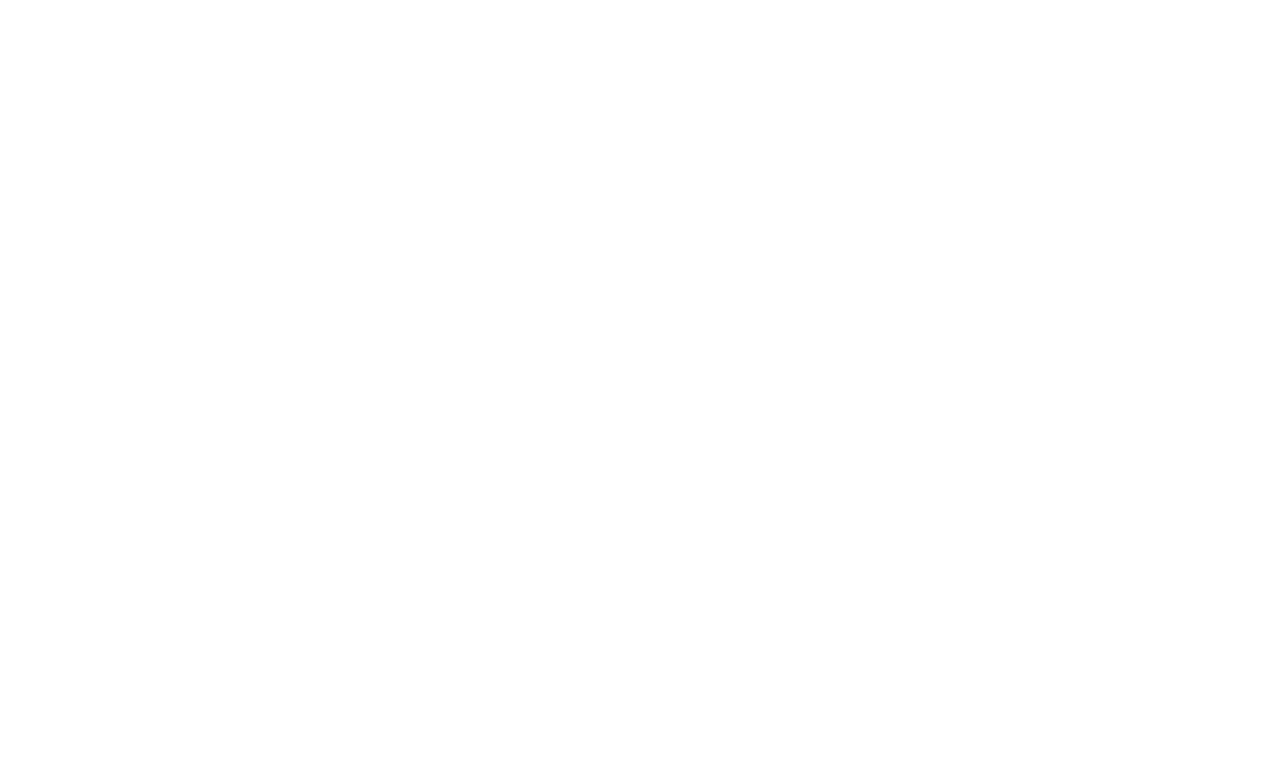
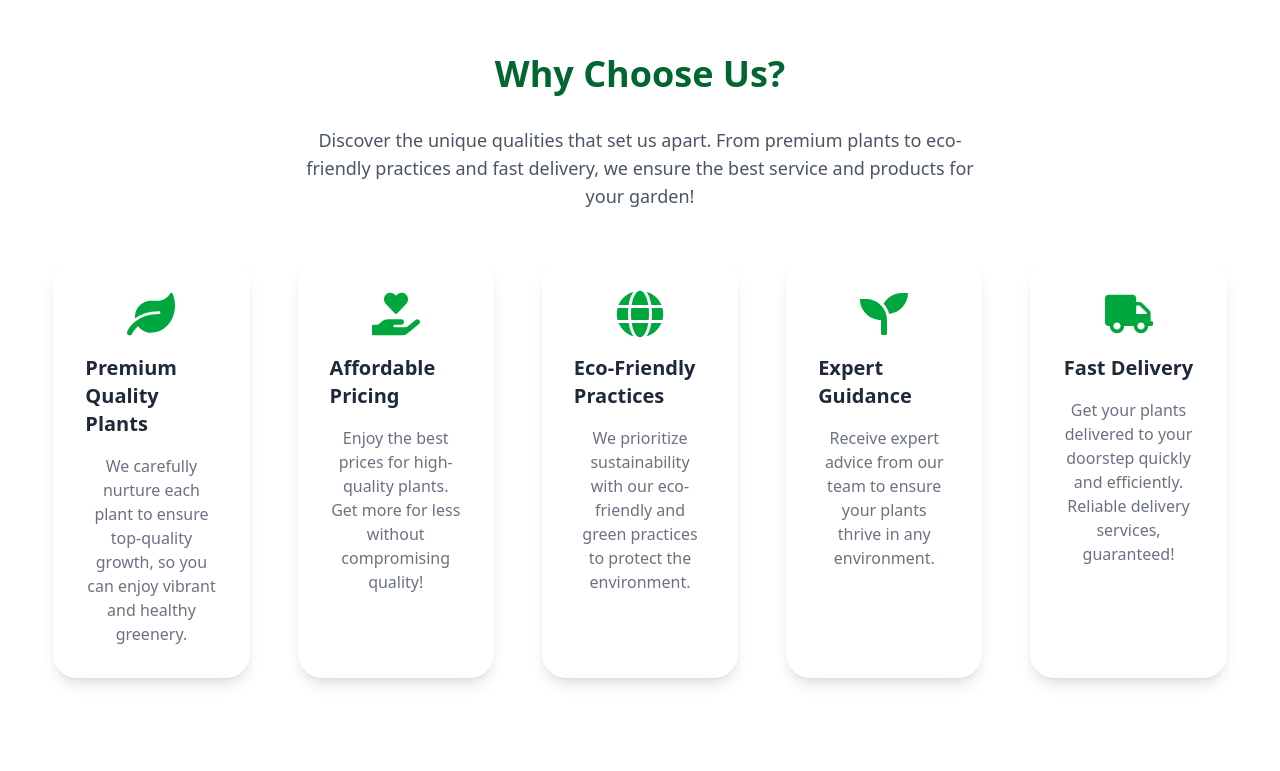
Before and after one commit to Faysal2123/Plant-Paradise-Client, a React (Vite) app: page / in a window 1280 px wide. Shown: the part 2018-2789 px from the top of the page. Before the commit the page ends 1340 px from the top, so only its background shows below. Built offline with nearby package versions, Linux system fonts and the light colour scheme; no server answers.

Commit message:
Add plant listing page with dynamic data and styling

```diff
--- /dev/null
+++ b/src/Component/Home/CustomerReviews.jsx
@@ -0,0 +1,45 @@
+import React, { useEffect, useState } from 'react';
+
+const CustomerReviews = () => {
+    const[reviews,setReviews]=useState('')
+    useEffect(()=>{
+        fetch('http://localhost:5000/reviews')
+        .then(res=>res.json())
+        .then(data=>setReviews(data))
+    },[])
+    return (
+        <div className="max-w-6xl mx-auto p-8">
+      <h2 className="text-3xl font-extrabold text-center text-gray-800 mb-6">
+        What Our Customers Say
+      </h2>
+      <div className="grid sm:grid-cols-1 md:grid-cols-2 lg:grid-cols-3 gap-6">
+        {reviews.map((review) => (
+          <div
+            key={review._id}
+            className="bg-white p-6 rounded-xl shadow-lg transform hover:scale-105 transition duration-300"
+          >
+            <div className="flex items-center gap-4 mb-4">
+              <img
+                src={review.image}
+                alt={review.name}
+                className="w-14 h-14 rounded-full border-2 border-blue-500"
+              />
+              <div>
+                <h3 className="text-lg font-semibold text-gray-700">
+                  {review.name}
+                </h3>
+                <div className="flex text-yellow-400">
+                  {"★".repeat(review.rating)}
+                  {"☆".repeat(5 - review.rating)}
+                </div>
+              </div>
+            </div>
+            <p className="text-gray-600">{review.review}</p>
+          </div>
+        ))}
+      </div>
+    </div>
+    );
+};
+
+export default CustomerReviews;
--- a/src/Component/Home/Home.jsx
+++ b/src/Component/Home/Home.jsx
@@ -1,12 +1,20 @@
 import React from 'react';
 import Banner from './Banner';
 import Featured from './Featured';
+import WhyChooseUs from './WhyChooseUs';
+import Newsletter from './Newsletter';
+import CustomerReviews from './CustomerReviews';
+import Plants from './Plants';
 
 const Home = () => {
     return (
         <div>
             <Banner></Banner>
             <Featured></Featured>
+            <Plants></Plants>
+            <WhyChooseUs></WhyChooseUs>
+            {/* <CustomerReviews></CustomerReviews> */}
+            <Newsletter></Newsletter>
         </div>
     );
 };
--- /dev/null
+++ b/src/Component/Home/Newsletter.jsx
@@ -0,0 +1,56 @@
+import React, { useState } from 'react';
+
+const Newsletter = () => {
+  const [email, setEmail] = useState('');
+  const [error, setError] = useState('');
+  const [success, setSuccess] = useState('');
+
+  // Handle email input change
+  const handleEmailChange = (e) => {
+    setEmail(e.target.value);
+  };
+
+  // Validate email format
+  const validateEmail = (email) => {
+    const emailPattern = /^[a-zA-Z0-9._-]+@[a-zA-Z0-9.-]+\.[a-zA-Z]{2,6}$/;
+    return emailPattern.test(email);
+  };
+
+  // Handle form submission
+  const handleSubmit = (e) => {
+    e.preventDefault();
+
+    if (!validateEmail(email)) {
+      setError('Please enter a valid email address');
+      setSuccess('');
+    } else {
+      setSuccess('Thank you for subscribing!');
+      setError('');
+      setEmail('');
+      // Here you can also send the email to the backend or some service
+    }
+  };
+
+  return (
+    <div className="max-w-md mx-auto p-6 text-center">
+      <h2 className="text-2xl font-semibold mb-4">Subscribe to our Newsletter</h2>
+      <form onSubmit={handleSubmit} className="flex justify-center mb-4">
+        <input
+          type="email"
+          value={email}
+          onChange={handleEmailChange}
+          placeholder="Enter your email"
+          className="p-3 w-2/3 text-base border border-gray-300 rounded-l-md focus:outline-none focus:ring-2 focus:ring-green-500"
+        />
+        <button type="submit" className="p-3 bg-green-500 text-white rounded-r-md hover:bg-green-600 focus:outline-none focus:ring-2 focus:ring-green-500">
+          Subscribe
+        </button>
+      </form>
+
+      {error && <p className="text-red-500 text-sm">{error}</p>}
+      {success && <p className="text-green-500 text-sm">{success}</p>}
+    </div>
+  );
+};
+
+export default Newsletter;
--- /dev/null
+++ b/src/Component/Home/Plants.jsx
@@ -0,0 +1,35 @@
+import React, { useEffect, useState } from 'react';
+
+const Plants = () => {
+    const [plants, setPlants] = useState([]);
+
+    useEffect(() => {
+        fetch("http://localhost:5000/plants")
+            .then(res => res.json())
+            .then(data => setPlants(data));
+    }, []);
+
+    return (
+        <div className="min-h-screen bg-gray-100 py-10">
+            <h1 className="text-3xl font-bold text-center text-gray-800 mb-8">Explore Our Plants</h1>
+            <div className="w-11/12 mx-auto px-4 grid grid-cols-1 sm:grid-cols-2 md:grid-cols-3 lg:grid-cols-4 gap-6">
+                {plants.slice(0, 8).map(plant => (
+                    <div key={plant._id} className="relative bg-white shadow-md rounded-2xl overflow-hidden transform transition-all duration-300 hover:scale-105 hover:shadow-2xl">
+                        <img src={plant.image} alt={plant.title} className="w-full h-56 object-cover"/>
+                        <div className="p-5">
+                            <h2 className="text-xl font-semibold text-gray-800">{plant.title}</h2>
+                            <p className="text-sm text-gray-600 mt-2 line-clamp-2">{plant.description}</p>
+                            <div className="flex justify-between items-center mt-4">
+                                <span className="text-lg font-semibold text-green-600">${plant.price}</span>
+                                <span className="text-sm bg-gray-200 px-3 py-1 rounded-full text-gray-700">Stock: {plant.quantity} </span>
+                            </div>
+                        </div>
+                        <button className="absolute bottom-4 right-4 bg-green-500 text-white px-4 py-2 text-sm rounded-lg hover:bg-green-600 transition">Buy Now</button>
+                    </div>
+                ))}
+            </div>
+        </div>
+    );
+};
+
+export default Plants;
--- /dev/null
+++ b/src/Component/Home/WhyChooseUs.jsx
@@ -0,0 +1,62 @@
+import React from 'react';
+import { FaLeaf, FaHandHoldingHeart, FaGlobe, FaSeedling, FaTruck } from 'react-icons/fa';
+
+const WhyChooseUs = () => {
+    return (
+        <div className="w-11/12 mx-auto py-16">
+            <h2 className="text-4xl font-bold text-center text-green-800 mb-8">Why Choose Us?</h2>
+            <p className="text-lg text-gray-600 text-center mt-4 max-w-2xl mx-auto">
+                Discover the unique qualities that set us apart. From premium plants to eco-friendly practices and fast delivery, we ensure the best service and products for your garden!
+            </p>
+
+            <div className="grid md:grid-cols-2 lg:grid-cols-5 gap-12 mt-12">
+                {/* Feature 1 */}
+                <div className="flex flex-col items-center bg-white p-8 shadow-lg rounded-3xl hover:shadow-2xl transform hover:scale-105 transition-all duration-300">
+                    <FaLeaf className="text-green-600 text-5xl mb-4 transform hover:scale-110 transition-all duration-300" />
+                    <h3 className="text-xl font-semibold text-gray-800">Premium Quality Plants</h3>
+                    <p className="text-center text-gray-500 mt-4">
+                        We carefully nurture each plant to ensure top-quality growth, so you can enjoy vibrant and healthy greenery.
+                    </p>
+                </div>
+
+                {/* Feature 2 */}
+                <div className="flex flex-col items-center bg-white p-8 shadow-lg rounded-3xl hover:shadow-2xl transform hover:scale-105 transition-all duration-300">
+                    <FaHandHoldingHeart className="text-green-600 text-5xl mb-4 transform hover:scale-110 transition-all duration-300" />
+                    <h3 className="text-xl font-semibold text-gray-800">Affordable Pricing</h3>
+                    <p className="text-center text-gray-500 mt-4">
+                        Enjoy the best prices for high-quality plants. Get more for less without compromising quality!
+                    </p>
+                </div>
+
+                {/* Feature 3 */}
+                <div className="flex flex-col items-center bg-white p-8 shadow-lg rounded-3xl hover:shadow-2xl transform hover:scale-105 transition-all duration-300">
+                    <FaGlobe className="text-green-600 text-5xl mb-4 transform hover:scale-110 transition-all duration-300" />
+                    <h3 className="text-xl font-semibold text-gray-800">Eco-Friendly Practices</h3>
+                    <p className="text-center text-gray-500 mt-4">
+                        We prioritize sustainability with our eco-friendly and green practices to protect the environment.
+                    </p>
+                </div>
+
+                {/* Feature 4 */}
+                <div className="flex flex-col items-center bg-white p-8 shadow-lg rounded-3xl hover:shadow-2xl transform hover:scale-105 transition-all duration-300">
+                    <FaSeedling className="text-green-600 text-5xl mb-4 transform hover:scale-110 transition-all duration-300" />
+                    <h3 className="text-xl font-semibold text-gray-800">Expert Guidance</h3>
+                    <p className="text-center text-gray-500 mt-4">
+                        Receive expert advice from our team to ensure your plants thrive in any environment.
+                    </p>
+                </div>
+
+                {/* Delivery Option */}
+                <div className="flex flex-col items-center bg-white p-8 shadow-lg rounded-3xl hover:shadow-2xl transform hover:scale-105 transition-all duration-300">
+                    <FaTruck className="text-green-600 text-5xl mb-4 transform hover:scale-110 transition-all duration-300" />
+                    <h3 className="text-xl font-semibold text-gray-800">Fast Delivery</h3>
+                    <p className="text-center text-gray-500 mt-4">
+                        Get your plants delivered to your doorstep quickly and efficiently. Reliable delivery services, guaranteed!
+                    </p>
+                </div>
+            </div>
+        </div>
+    );
+};
+
+export default WhyChooseUs;
--- a/src/Layouts/Navbar.jsx
+++ b/src/Layouts/Navbar.jsx
@@ -18,19 +18,19 @@ const Navbar = () => {
         <div>
             <ul className="hidden md:flex gap-5 text-base font-semibold mr-5">
             <li>
-                <NavLink>Home</NavLink>
+                <NavLink to='/'>Home</NavLink>
             </li>
             <li>
-                <NavLink>Shop</NavLink>
+                <NavLink to='/shop'>Shop</NavLink>
             </li>
             <li>
-                <NavLink>Blog</NavLink>
+                <NavLink to='/blog'>Blog</NavLink>
             </li>
             <li>
-                <NavLink>Pages</NavLink>
+                <NavLink to='/page'>Pages</NavLink>
             </li>
             <li>
-                <NavLink>Contact</NavLink>
+                <NavLink to='/contact'>Contact</NavLink>
             </li>
             </ul>
         </div>
@@ -82,8 +82,8 @@ const Navbar = () => {
             >
               <div className="w-10 rounded-full">
                 <img
-                  alt="Tailwind CSS Navbar component"
-                  src="https://img.daisyui.com/images/stock/photo-1534528741775-53994a69daeb.webp"
+                  alt="photoURL"
+                  src={user?.photoURL}
                 />
               </div>
             </div>
--- a/src/Router/Router.jsx
+++ b/src/Router/Router.jsx
@@ -6,6 +6,7 @@ import Page from "../Pages/Page";
 import Blog from "../Pages/Blog";
 import Login from "../Pages/Login";
 import Register from "../Pages/Register";
+import Contact from "../Pages/Contact";
 
 const router=createBrowserRouter([
     {
@@ -29,6 +30,10 @@ const router=createBrowserRouter([
                 element:<Blog></Blog>
             },
             {
+               path:'/contact',
+               element:<Contact></Contact>
+            },
+            {
                 path:'/login',
                 element:<Login></Login>
             },
```
